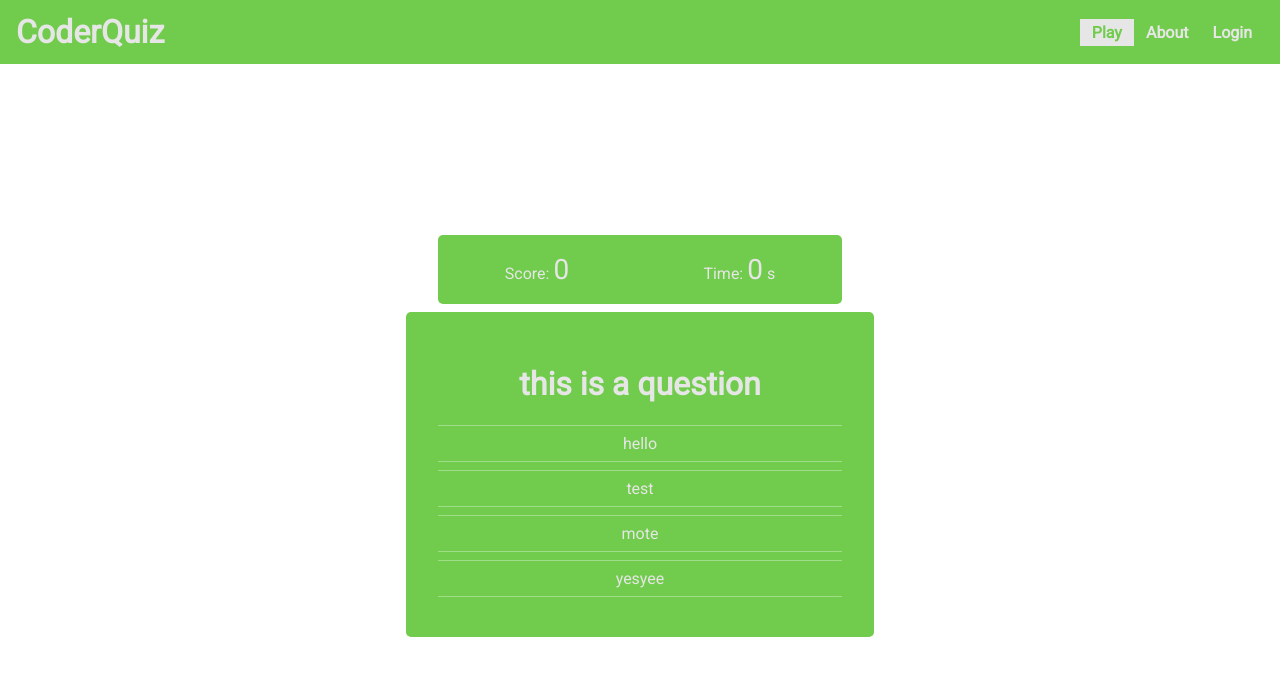
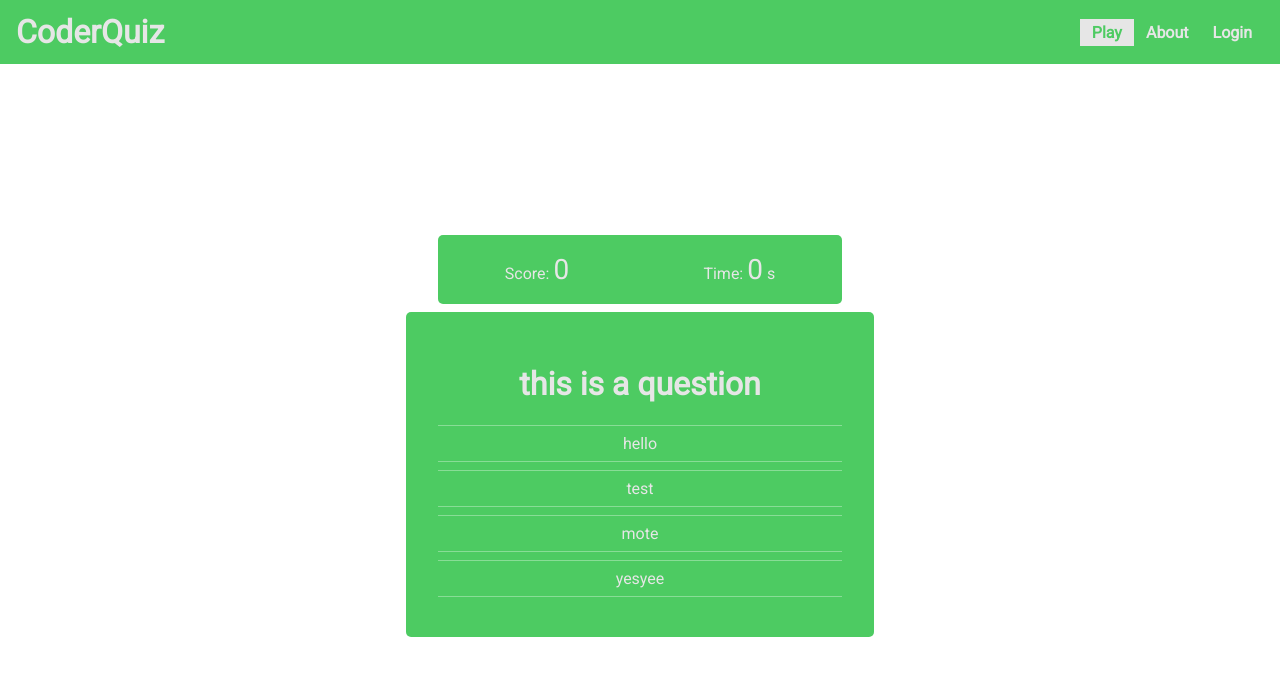
Before and after one commit to Khusyasy/coder-quiz, a Vue app: page / in a window 1280 px wide. Shown: the top 676 px of the page. Built offline with nearby package versions, Linux system fonts and the light colour scheme.

Commit message:
change green color

```diff
--- a/src/_variables.scss
+++ b/src/_variables.scss
@@ -1,6 +1,6 @@
-$green: hsl(103, 55%, 55%);
-$green-d: hsl(103, 55%, 35%);
-$green-l: hsl(103, 55%, 70%);
+$green: hsl(130, 55%, 55%);
+$green-d: hsl(130, 55%, 35%);
+$green-l: hsl(130, 55%, 70%);
 $blue: hsl(214, 63%, 55%);
 $blue-d: hsl(214, 63%, 35%);
 $blue-l: hsl(214, 63%, 70%);
```
